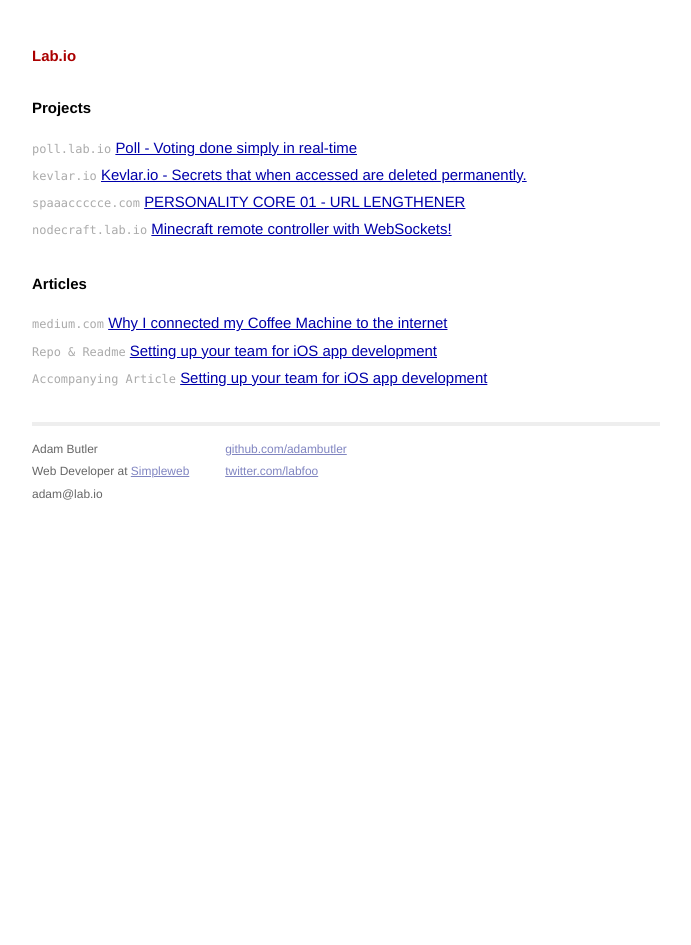
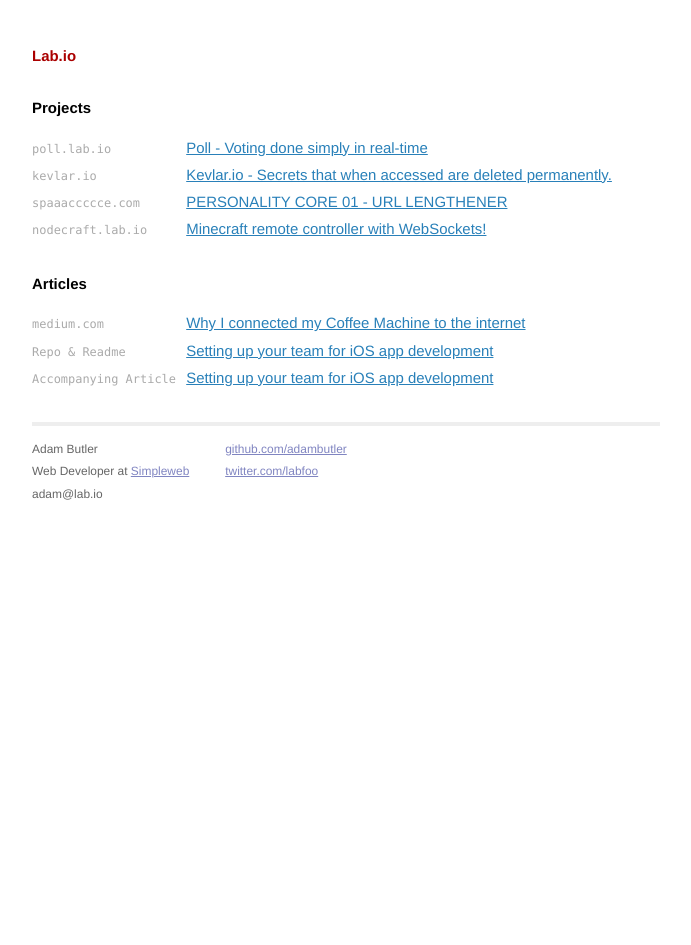
Before and after one commit to adambutler/blog, a Jekyll site: the page built from index.html, in a window 1280 px wide. Shown: the whole page, without its empty margins (294-985 px from the left). Built offline with Jekyll 4.4.1, drawn with Linux system fonts in a browser that asks for light colours; Markdown is read by kramdown in place of the engine named in the settings.

Commit message:
Style changes

```diff
--- a/css/main.css
+++ b/css/main.css
@@ -25,9 +25,7 @@
 h1 { margin-bottom: 1em; }
 p { margin: 1em 0; }
 
-a         { color: #00a; }
-a:hover   { color: #000; }
-a:visited { color: #a0a; }
+a         { color: #2980b9; }
 
 /*****************************************************************************/
 /*
@@ -47,6 +45,8 @@
   color: #aaa;
   font-family: Monaco, "Courier New", monospace;
   font-size: 80%;
+  display: inline-block;
+  width: 150px;
 }
 
 /*****************************************************************************/
```
